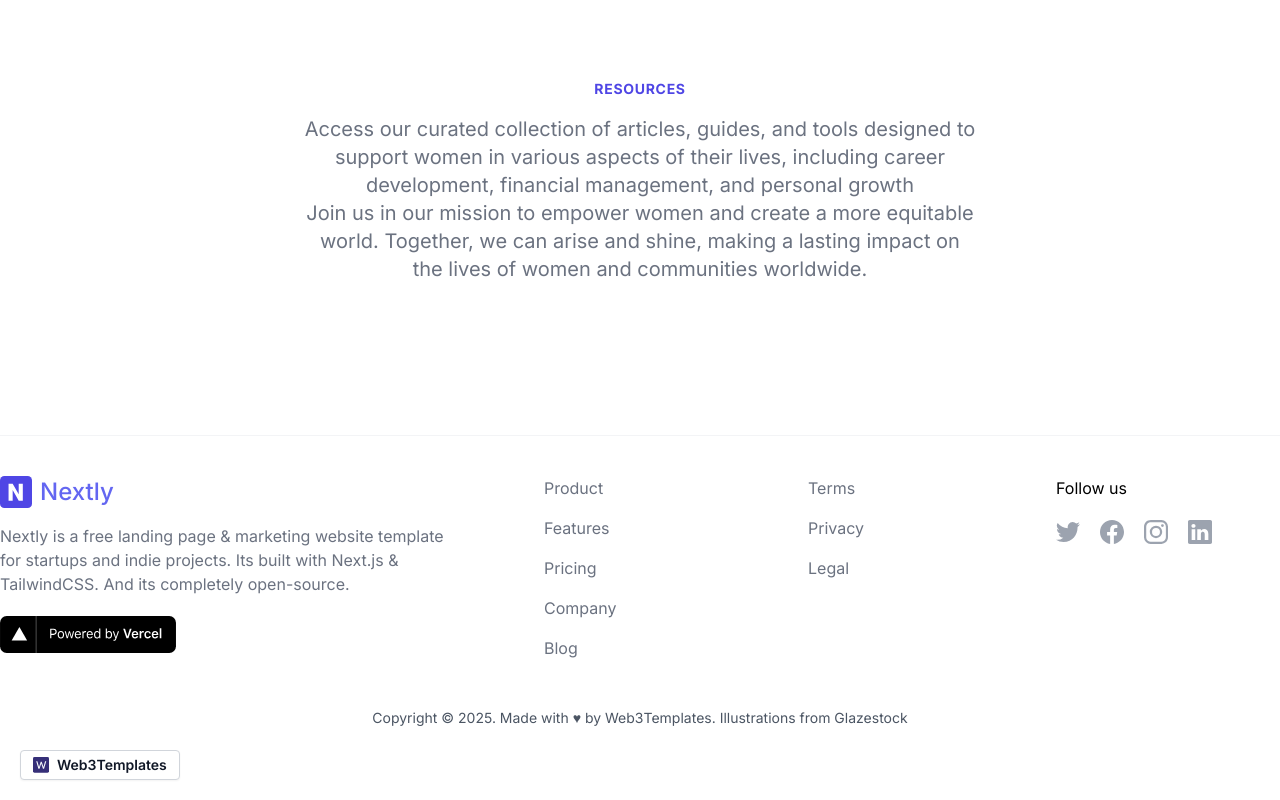
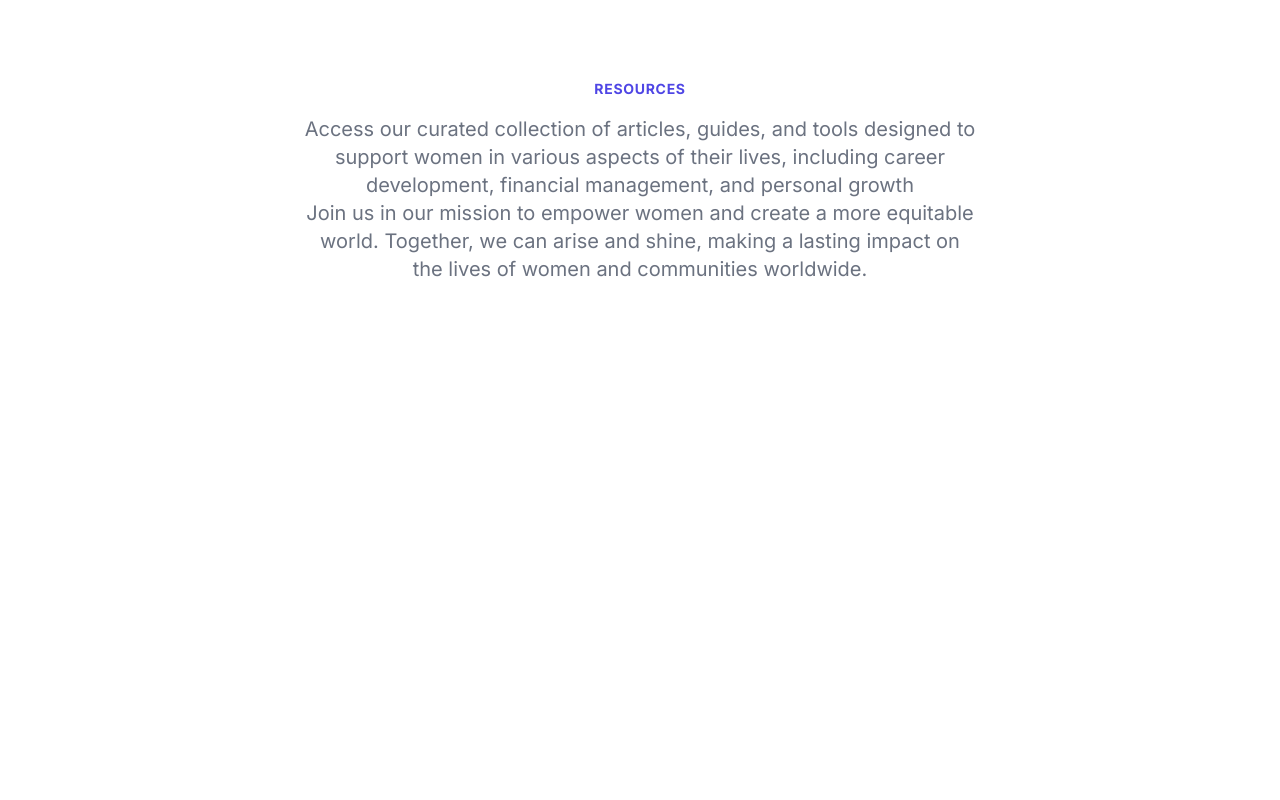
Before and after one commit to mukesh29kannan/arise20fondation, a Next.js app: page / in a window 1280 px wide. Shown: the part 3407-4207 px from the top of the page. After the commit the page ends 3790 px from the top, so only its background shows below. Built offline with nearby package versions, Linux system fonts and the light colour scheme.

Commit message:
Removers

```diff
--- a/src/app/layout.tsx
+++ b/src/app/layout.tsx
@@ -26,8 +26,6 @@ export default function RootLayout({
         <ThemeProvider attribute="class">
           <Navbar />
           <div style={{padding:"20px"}}>{children}</div>
-          <Footer />
-          <PopupWidget />
         </ThemeProvider>
       </body>
     </html>
```
